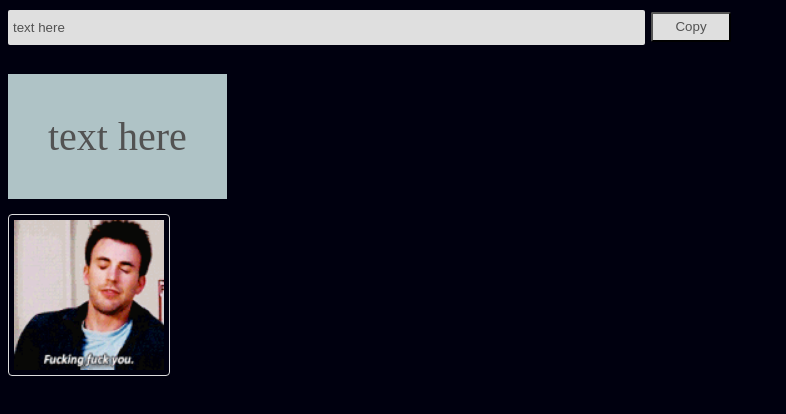
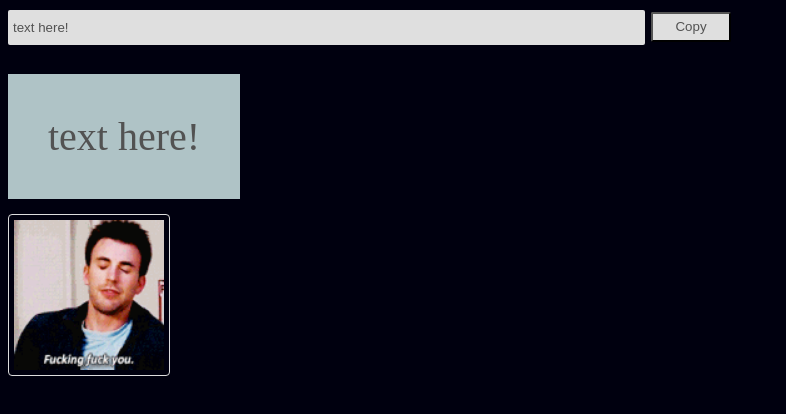
Before and after one commit to Tamarachu/tamarachu.github.io, a plain HTML site: page index.html in a window 1280 px wide. Shown: the whole page, without its empty margins (0-786 px from the left). Drawn offline with Linux system fonts and the light colour scheme.

Commit message:
Update index.html

```diff
--- a/index.html
+++ b/index.html
@@ -8,11 +8,11 @@
 
 	<body>
 		<div style="display:flex;align-items:center;">
-			<input type="text" id="answer" oninput="reverse(this)" value="text here">
+			<input type="text" id="answer" oninput="reverse(this)" value="text here!">
 			<button id="copy" onclick="copyToClipboard()">Copy</button>
 		</div>
 		<br>
-		<label id="result">text here</label>
+		<label id="result">text here!</label>
 		<br><br><br><br>
 		<img src="chris.gif" alt="Chris Evans">
 	</body>
```
